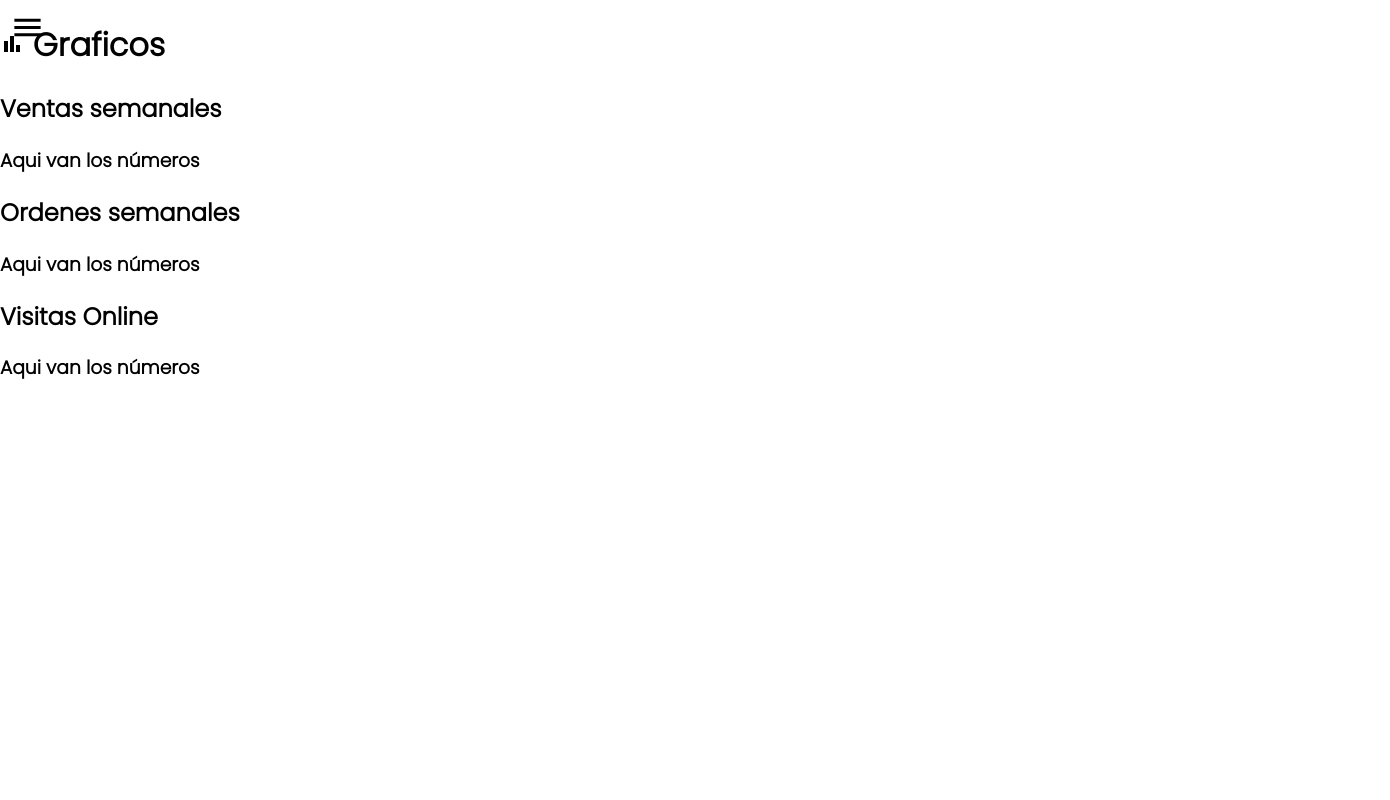
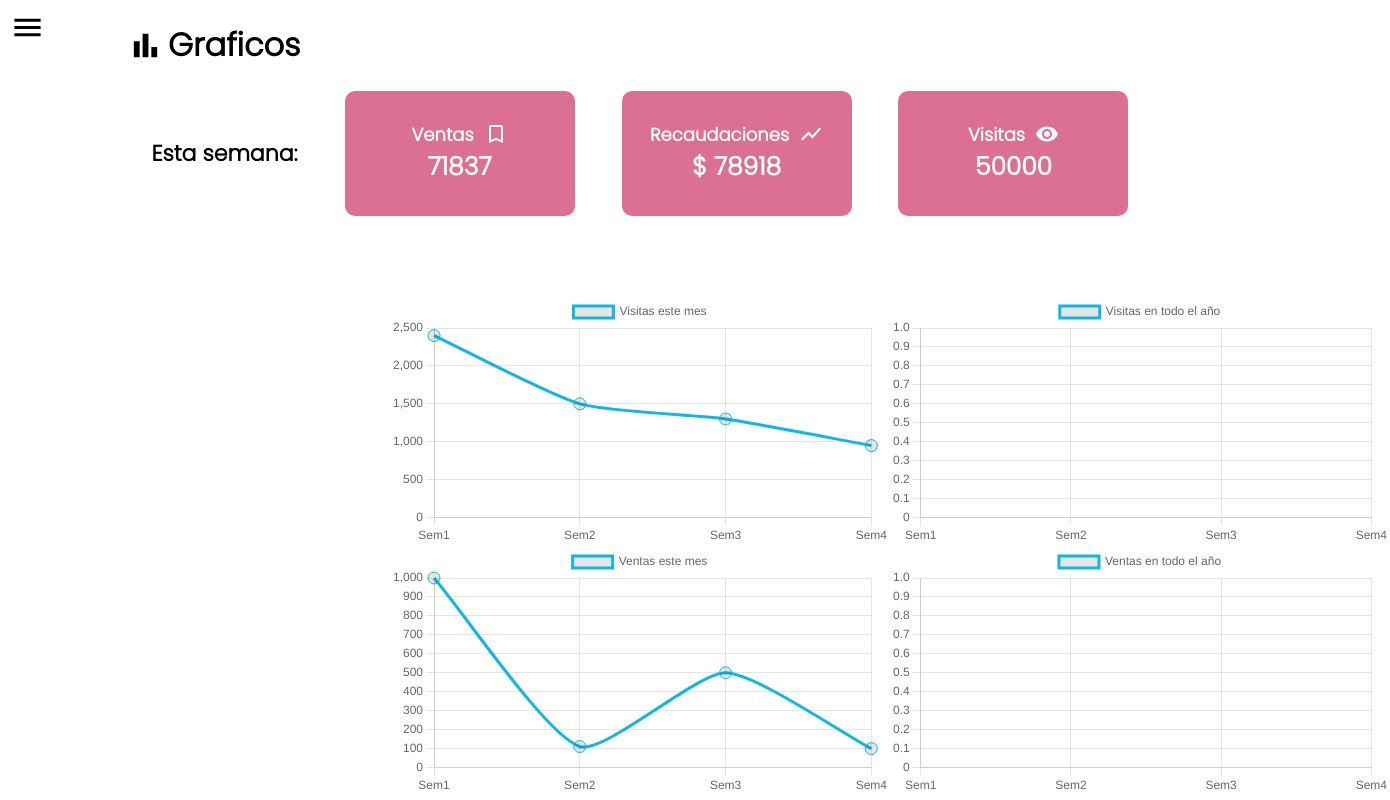
Before and after one commit to BrunoAmerio/admin-dashboard, a Next.js app: page /charts in a window 1280 px wide. Shown: the top 800 px of the page, 1390 px wide, since content can reach past the window. Built offline with nearby package versions, Linux system fonts and the light colour scheme.

Commit message:
feature: chart page init

```diff
--- a/package.json
+++ b/package.json
@@ -9,14 +9,16 @@
     "lint": "next lint"
   },
   "dependencies": {
-    "@reduxjs/toolkit": "^1.8.1",
     "@emotion/react": "^11.9.0",
     "@emotion/styled": "^11.8.1",
     "@mui/icons-material": "^5.8.0",
     "@mui/material": "^5.8.0",
+    "@reduxjs/toolkit": "^1.8.1",
     "axios": "^0.27.2",
+    "chart.js": "^3.7.1",
     "next": "12.1.6",
     "react": "18.1.0",
+    "react-chartjs-2": "^4.1.0",
     "react-dom": "18.1.0",
     "react-dropzone": "^14.2.1",
     "react-redux": "^8.0.1",
--- /dev/null
+++ b/src/components/LineChart/LineChart.js
@@ -0,0 +1,66 @@
+import { useEffect } from 'react';
+import { Line } from 'react-chartjs-2';
+
+import {
+	Chart as ChartJS,
+	CategoryScale,
+	LinearScale,
+	PointElement,
+	LineElement,
+	Title,
+	Tooltip,
+	Legend,
+	Filler,
+} from 'chart.js';
+
+ChartJS.register(
+	CategoryScale,
+	LinearScale,
+	PointElement,
+	LineElement,
+	Title,
+	Tooltip,
+	Legend,
+	Filler
+);
+
+const LineChart = ({ data, label, annual }) => {
+	const options = {
+		responsive: true,
+		scales: {
+			y: {
+				min: 0,
+			},
+		},
+	};
+
+	const props = {
+		datasets: [
+			{
+				label,
+				data: data.weeks,
+				tension: 0.2,
+				borderColor: 'rgb(17, 183, 224)',
+				pointRadius: 6,
+			},
+		],
+		labels: ['Sem1', 'Sem2', 'Sem3', 'Sem4'],
+	};
+
+	useEffect(() => {
+		const label = [];
+		const score = [];
+		if (annual) {
+			data.forEach(month => {
+				label.push(month.name);
+				score.push(month.total);
+			});
+			props.datasets[0].data = score;
+			props.labels = label;
+		}
+	}, []);
+
+	return <Line data={props} options={options} />;
+};
+
+export default LineChart;
--- a/src/components/SideBar/SideBar.jsx
+++ b/src/components/SideBar/SideBar.jsx
@@ -16,8 +16,6 @@ const Sidebar = () => {
 	const router = useRouter();
 	const [state, setState] = useState(false);
 	const avaible = router.pathname === '/';
-
-	console.log(avaible);
 
 	return (
 		<div className={!avaible ? style.container : style.disable}>
--- /dev/null
+++ b/src/data/ecommerce.json
@@ -0,0 +1,110 @@
+{
+	"visitors": {
+		"this_week": 50000,
+		"last_week": 1300,
+		"this_month": {
+			"name": "Mayo",
+			"year": "2022",
+			"weeks": [2400, 1500, 1300, 950],
+			"total": 9000
+		},
+		"historic_month": [
+			{
+				"name": "Enero",
+				"year": "2022",
+				"weeks": [700, 234, 2344, 233],
+				"total": 12378
+			},
+			{
+				"name": "Febrero",
+				"year": "2022",
+				"weeks": [3444, 234, 333, 2344],
+				"total": 13733
+			},
+			{
+				"name": "Marzo",
+				"year": "2022",
+				"weeks": [435, 456, 6788, 1323],
+				"total": 78487
+			},
+			{
+				"name": "Abril",
+				"year": "2022",
+				"weeks": [1345, 2345, 3345, 2344],
+				"total": 98398
+			}
+		]
+	},
+	"sales": {
+		"this_week": 71837,
+		"last_week": 500,
+		"this_month": {
+			"name": "Mayo",
+			"year": "2022",
+			"weeks": [1000, 111, 500, 100],
+			"total": 10000
+		},
+		"historic_month": [
+			{
+				"name": "Enero",
+				"year": "2022",
+				"weeks": [600, 2334, 3456, 467],
+				"total": 1233
+			},
+			{
+				"name": "Febrero",
+				"year": "2022",
+				"weeks": [2822, 2724, 2622, 3456],
+				"total": 34564
+			},
+			{
+				"name": "Marzo",
+				"year": "2022",
+				"weeks": [2762, 456, 7892, 1325],
+				"total": 24554
+			},
+			{
+				"name": "Abril",
+				"year": "2022",
+				"weeks": [2762, 2345, 7137, 7283],
+				"total": 24566
+			}
+		]
+	},
+	"money_collection": {
+		"this_week": 78918,
+		"last_week": 500,
+		"this_month": {
+			"name": "Mayo",
+			"year": "2022",
+			"weeks": [1433, 1461, 700, 1000],
+			"total": 23544
+		},
+		"historic_month": [
+			{
+				"name": "Enero",
+				"year": "2022",
+				"weeks": [2620, 2664, 7235, 253],
+				"total": 23424
+			},
+			{
+				"name": "Febrero",
+				"year": "2022",
+				"weeks": [326, 2564, 2343, 4576],
+				"total": 45664
+			},
+			{
+				"name": "Marzo",
+				"year": "2022",
+				"weeks": [3573, 4766, 3568, 3767],
+				"total": 54674
+			},
+			{
+				"name": "Abril",
+				"year": "2022",
+				"weeks": [3455, 6475, 356, 2334],
+				"total": 456678
+			}
+		]
+	}
+}
--- a/src/pages/charts.js
+++ b/src/pages/charts.js
@@ -1,26 +1,77 @@
+import style from '../styles/Chart.module.scss';
+import chart from '../data/ecommerce.json';
+
+// Icons
 import BarChartIcon from '@mui/icons-material/BarChart';
+import ShowChartIcon from '@mui/icons-material/ShowChart';
+import VisibilityIcon from '@mui/icons-material/Visibility';
+import TurnedInNotIcon from '@mui/icons-material/TurnedInNot';
+
+import LineChart from '../components/LineChart/LineChart';
 
 const Charts = () => {
 	return (
-		<div>
+		<div className={style.container}>
 			<h1>
-				<BarChartIcon /> Graficos
+				<BarChartIcon fontSize='large' /> Graficos
 			</h1>
 
-			<div>
-				<div>
-					<h2>Ventas semanales</h2>
-					<h3>Aqui van los números</h3>
+			<div className={style.thisWeekContainer}>
+				<h1>Esta semana:</h1>
+				<div className={style.item}>
+					<h2>
+						Ventas <TurnedInNotIcon />
+					</h2>
+					<h3>{chart.sales.this_week}</h3>
 				</div>
 
-				<div>
-					<h2>Ordenes semanales</h2>
-					<h3>Aqui van los números</h3>
+				<div className={style.item}>
+					<h2>
+						Recaudaciones <ShowChartIcon />{' '}
+					</h2>
+					<h3>$ {chart.money_collection.this_week}</h3>
 				</div>
 
-				<div>
-					<h2>Visitas Online</h2>
-					<h3>Aqui van los números</h3>
+				<div className={style.item}>
+					<h2>
+						Visitas <VisibilityIcon />{' '}
+					</h2>
+					<h3>{chart.visitors.this_week}</h3>
+				</div>
+			</div>
+
+			<div className={style.chartContainer}>
+				<div className={style.chart}>
+					<LineChart
+						data={chart.visitors.this_month}
+						label='Visitas este mes'
+					/>
+					<LineChart
+						data={chart.visitors.historic_month}
+						label='Visitas en todo el año'
+						annual={true}
+					/>
+				</div>
+
+				<div className={style.chart}>
+					<LineChart data={chart.sales.this_month} label='Ventas este mes' />
+					<LineChart
+						data={chart.sales.historic_month}
+						label='Ventas en todo el año'
+						annual={true}
+					/>
+				</div>
+
+				<div className={style.chart}>
+					<LineChart
+						data={chart.money_collection.this_month}
+						label='Recaudacion este mes'
+					/>
+					<LineChart
+						data={chart.money_collection.historic_month}
+						label='Recaudacion en todo el año'
+						annual={true}
+					/>
 				</div>
 			</div>
 		</div>
--- /dev/null
+++ b/src/styles/Chart.module.scss
@@ -0,0 +1,54 @@
+.container {
+	width: 80%;
+	margin: auto;
+
+	h1 {
+		display: flex;
+		align-items: center;
+		gap: 5px;
+	}
+
+	.thisWeekContainer {
+		display: flex;
+		justify-content: space-around;
+		align-items: center;
+
+		h1 {
+			font-size: 22px;
+		}
+
+		.item {
+			background-color: palevioletred;
+			text-align: center;
+			width: 230px;
+			align-items: center;
+			border-radius: 10px;
+			padding: 30px;
+			color: white;
+
+			h2 {
+				display: flex;
+				align-items: center;
+				justify-content: center;
+				gap: 10px;
+				font-size: 18px;
+				margin: 0;
+			}
+
+			h3 {
+				font-size: 25px;
+				margin: 0px;
+			}
+		}
+	}
+}
+
+.chartContainer {
+	margin-top: 80px;
+	.chart {
+		display: flex;
+		margin: auto;
+		justify-content: space-around;
+		width: 500px;
+	}
+}
```
Also changed, not shown: 1 other file (tests, documents, lock files or other folders).
